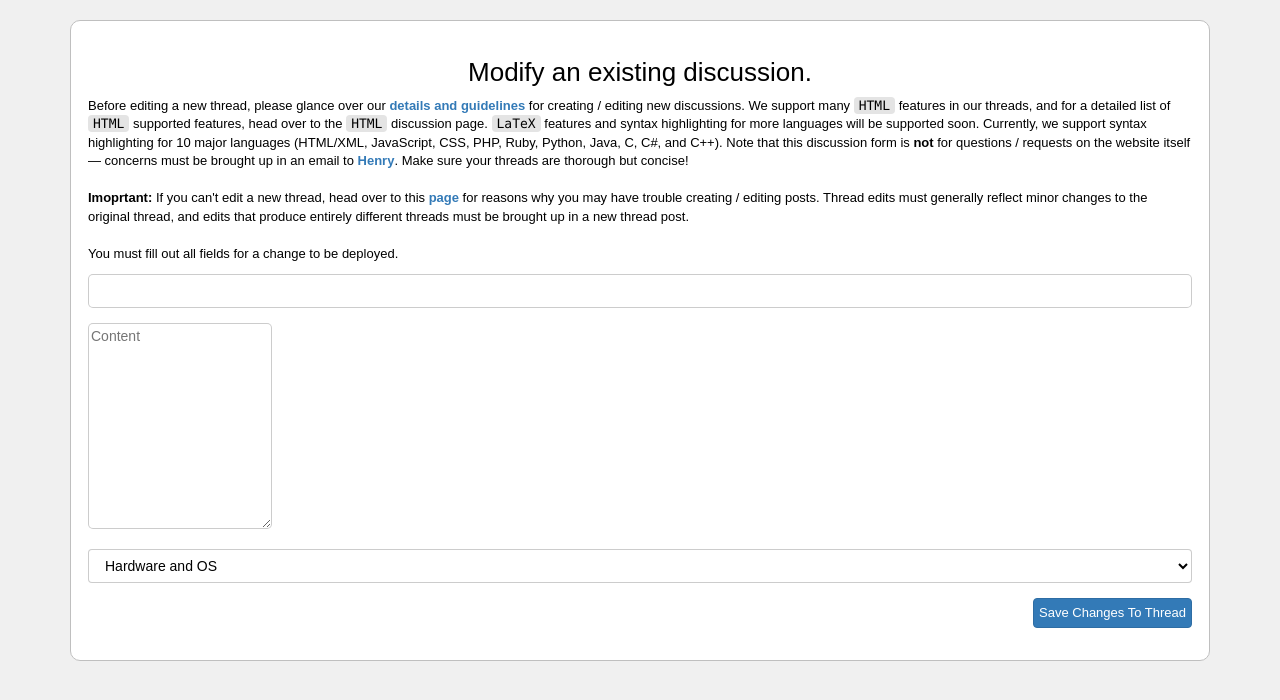
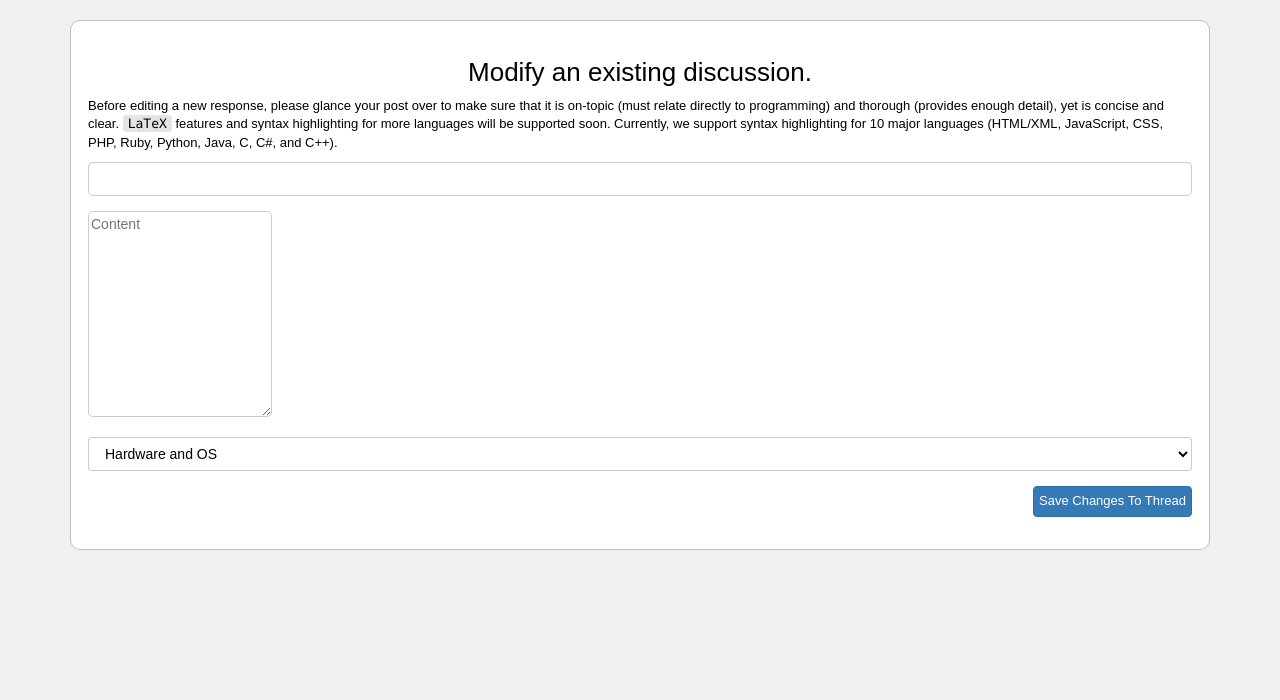
Before and after one commit to jscarty/Devhaven.io, a Django app: template webapp/templates/webapp/threadedit.html in a window 1280 px wide. Shown: the part 55-755 px from the top of the page. Run offline with Django 3.2, Linux system fonts and the light colour scheme; the template is opened without the code that fills it, so the values that code supplies are empty; some libraries are stand-ins or nearby versions.

Commit message:
Correct Context

```diff
--- a/webapp/templates/webapp/threadedit.html
+++ b/webapp/templates/webapp/threadedit.html
@@ -136,7 +136,7 @@
   <div class="content">
   	<h1 align="center">Modify an existing discussion.</h1>
 
-    <p id="description">Before editing a new thread, please glance over our <a href="#"><b>details and guidelines</b></a> for creating / editing new discussions. We support many <code class="code">HTML</code> features in our threads, and for a detailed list of <code class="code">HTML</code> supported features, head over to the <code class="code">HTML</code> discussion page. <code class="code">LaTeX</code> features and syntax highlighting for more languages will be supported soon. Currently, we support syntax highlighting for 10 major languages (HTML/XML, JavaScript, CSS, PHP, Ruby, Python, Java, C, C#, and C++). Note that this discussion form is <b>not</b> for questions / requests on the website itself &mdash; concerns must be brought up in an email to <a href="mailto:henry.david.zhu@gmail.com"><b>Henry</b></a>. Make sure your threads are thorough but concise!<br><br><b>Imoprtant:</b> If you can't edit a new thread, head over to this <a href="#"><b>page</b></a> for reasons why you may have trouble creating / editing posts. Thread edits must generally reflect minor changes to the original thread, and edits that produce entirely different threads must be brought up in a new thread post.<br><br>You must fill out all fields for a change to be deployed.</p>
+    <p id="description">Before editing a new response, please glance your post over to make sure that it is on-topic (must relate directly to programming) and thorough (provides enough detail), yet is concise and clear. <code class="code">LaTeX</code> features and syntax highlighting for more languages will be supported soon. Currently, we support syntax highlighting for 10 major languages (HTML/XML, JavaScript, CSS, PHP, Ruby, Python, Java, C, C#, and C++).</p>
 
       <form action="" class='form-horizontal' method="POST" action="">
         {% csrf_token %}
```
